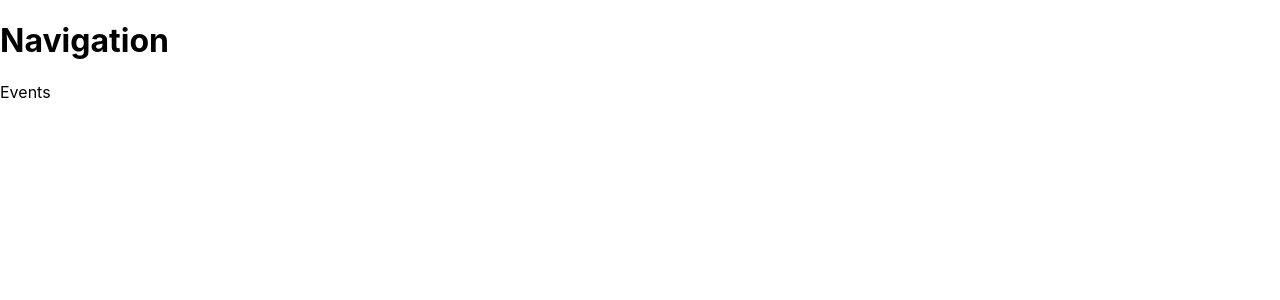
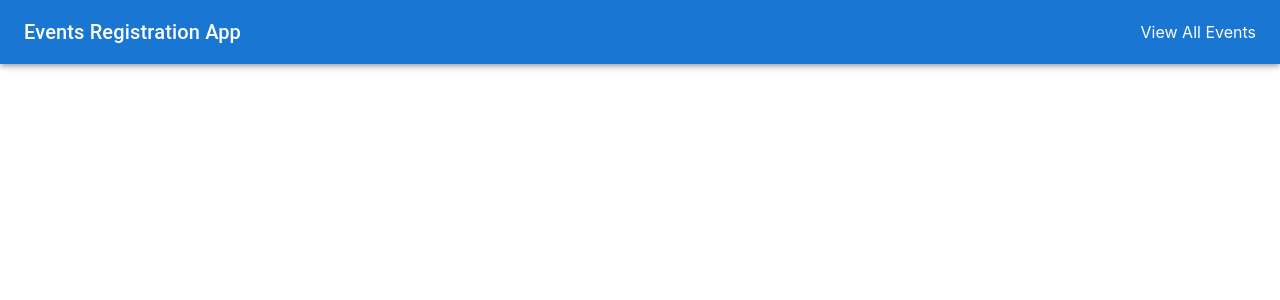
Before and after one commit to o-nedashkivska/events-registration-app, a React (Create React App) app: page /events in a window 1280 px wide. Shown: the top 300 px of the page. Built offline with nearby package versions, Linux system fonts and the light colour scheme.

Commit message:
add navigation

```diff
--- /dev/null
+++ b/src/components/Navigation/index.jsx
@@ -0,0 +1,27 @@
+import React from "react";
+import { Link } from "react-router-dom";
+import { AppBar, Box, Toolbar, Typography } from "@mui/material";
+
+import styles from "./navigation.module.css";
+
+const Navigation = () => {
+  return (
+    <AppBar component="nav">
+      <Toolbar>
+        <Typography
+          variant="h6"
+          sx={{ flexGrow: 1, display: { xs: "none", sm: "block" } }}
+        >
+          Events Registration App
+        </Typography>
+        <Box>
+          <Link to="/events" className={styles["nav-link"]}>
+            View All Events
+          </Link>
+        </Box>
+      </Toolbar>
+    </AppBar>
+  );
+};
+
+export default Navigation;
--- /dev/null
+++ b/src/components/Navigation/navigation.module.css
@@ -0,0 +1,8 @@
+.nav-link {
+  color: white;
+  text-decoration: none;
+}
+
+.nav-link:hover {
+  color: black;
+}
--- a/src/layouts/Root.jsx
+++ b/src/layouts/Root.jsx
@@ -1,12 +1,14 @@
 import React from "react";
 import { Outlet } from "react-router-dom";
+import { Box } from "@mui/material";
+import Navigation from "../components/Navigation";
 
 const Root = () => {
   return (
-    <div>
-      <h1>Navigation</h1>
+    <Box sx={{ display: "flex" }}>
+      <Navigation />
       <Outlet />
-    </div>
+    </Box>
   );
 };
 
```
Also changed, not shown: package.json (+7 -0 lines), 1 other file (tests, documents, lock files or other folders).
